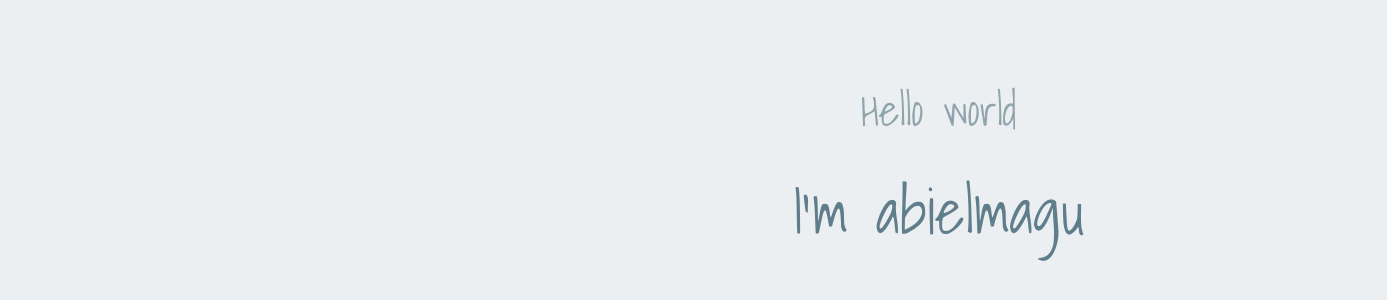
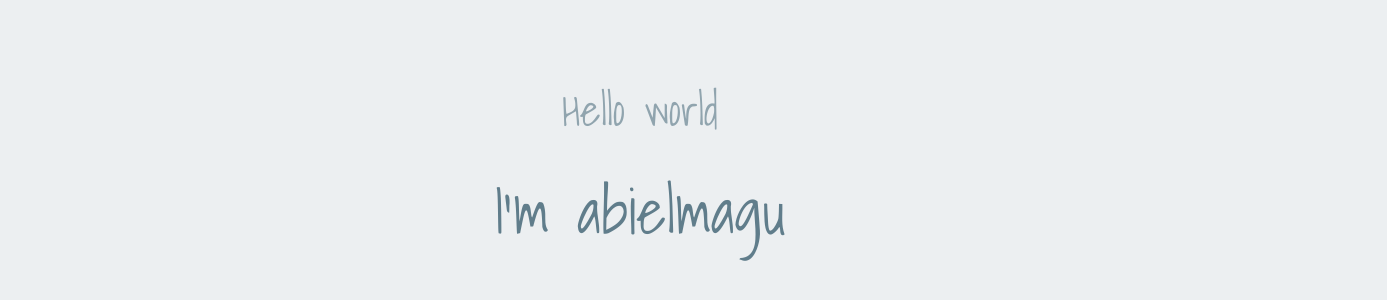
Before and after one commit to abielmagudev/abielmagudev.github.io, a plain HTML site: page index.html in a window 1280 px wide. Shown: the part 210-510 px from the top of the page, 1387 px wide, since content can reach past the window. Drawn offline with nearby package versions, Linux system fonts and the light colour scheme.

Commit message:
Update index.html

```diff
--- a/index.html
+++ b/index.html
@@ -20,12 +20,8 @@
     <body class="blue-grey lighten-5">
 
       <div class="container" style="padding-top:33.3vh">
-        <div class="row">
-          <div class="col s12 offset-s4">
-           <h3 class="blue-grey-text text-lighten-2 center-align" style="margin-bottom:16px">Hello world</h3>
-           <h1 class="blue-grey-text center-align">I'm abielmagu</h1>
-          </div>
-        </div>
+        <h3 class="blue-grey-text text-lighten-2 center-align" style="margin-bottom:16px">Hello world</h3>
+        <h1 class="blue-grey-text center-align">I'm abielmagu</h1>
       </div>
 
       <!--JavaScript at end of body for optimized loading-->
```
